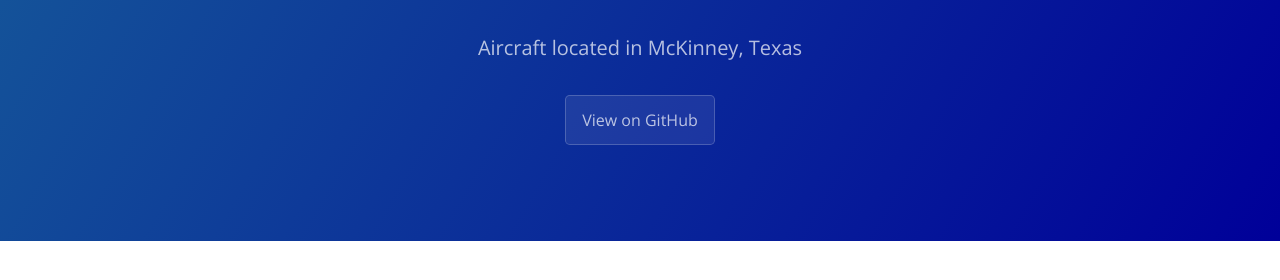
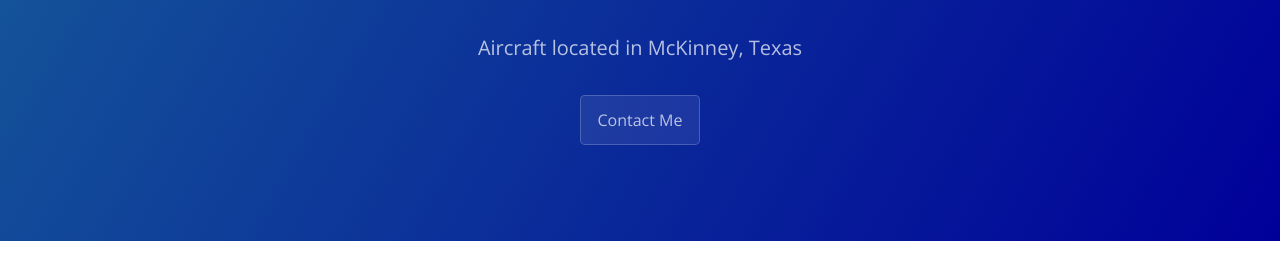
Before and after one commit to RNCTX/N595TC, a Jekyll site: the page built from index.md, in a window 1280 px wide. Shown: the part 142-422 px from the top of the page. Built offline with Jekyll 4.4.1, drawn with Linux system fonts in a browser that asks for light colours; our own code applies the rules of GitHub Pages for plain Markdown files.

Commit message:
Update default.html

```diff
--- a/_layouts/default.html
+++ b/_layouts/default.html
@@ -14,11 +14,10 @@
       <h1 class="project-name">{{ site.title | default: site.github.repository_name }}</h1>
       <h2 class="project-tagline">{{ site.description | default: site.github.project_tagline }}</h2>
       {% if site.github.is_project_page %}
-        <a href="{{ site.github.repository_url }}" class="btn">View on GitHub</a>
+        <a href="mailto:robertnclayton@gmail.com" class="btn">Contact Me</a>
       {% endif %}
       {% if site.show_downloads %}
-        <a href="{{ site.github.zip_url }}" class="btn">Download .zip</a>
-        <a href="{{ site.github.tar_url }}" class="btn">Download .tar.gz</a>
+        <a href="#documents" class="btn">Logbooks</a>
       {% endif %}
     </section>
 
```
